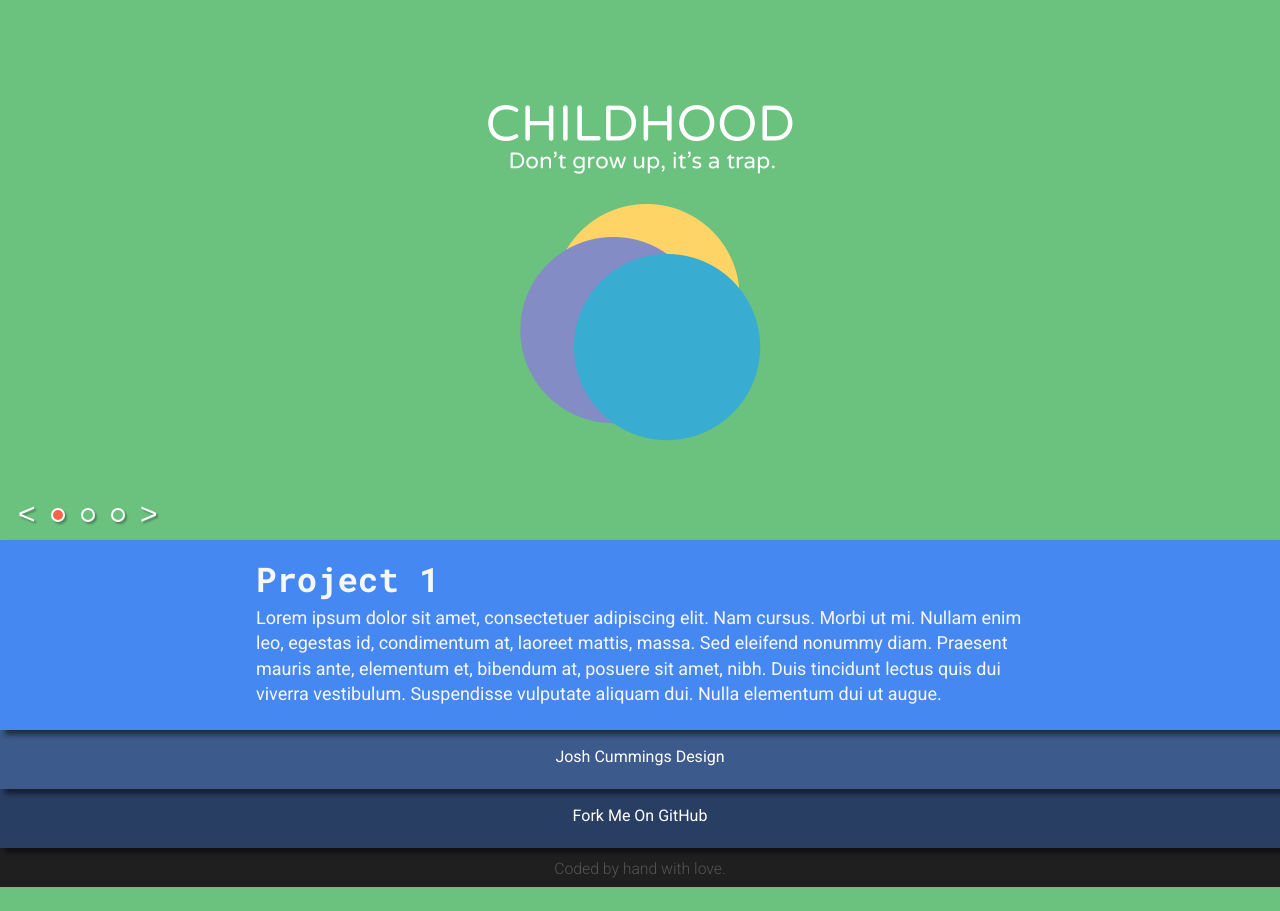
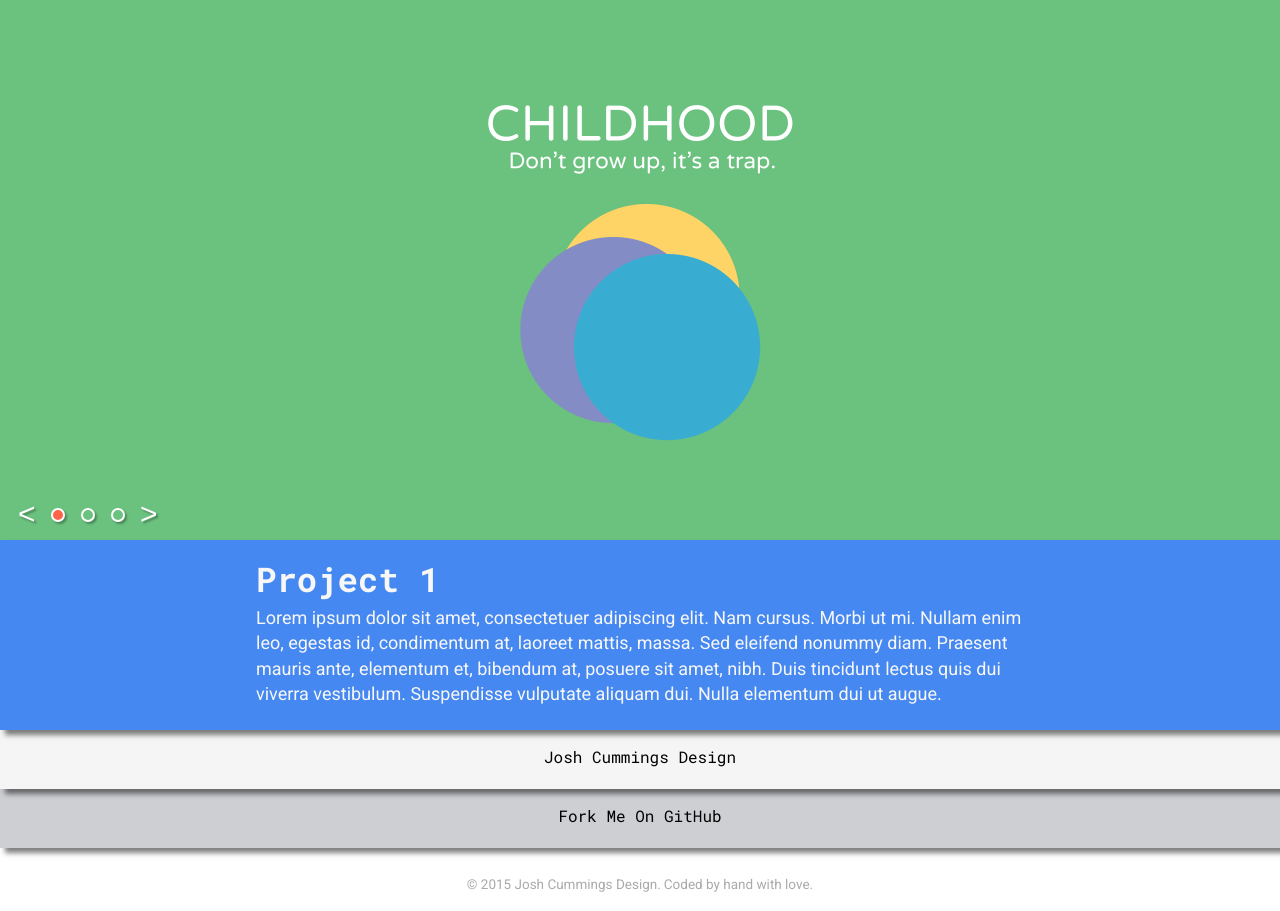
Before and after one commit to joshcummingsdesign/snazzy-slider, a PHP site: page / in a window 1280 px wide. Before the commit the page ends 887 px from the top, so only its background shows below. Run offline with PHP 8.4, Linux system fonts and the light colour scheme; some libraries are stand-ins or nearby versions.

Commit message:
Updated font families and colors.

```diff
--- a/css/styles.css
+++ b/css/styles.css
@@ -5,8 +5,6 @@ html, body {
 
 body {
   font-family: 'Roboto', Georgia, Times, 'Times New Roman', serif;
-  color: #fff;
-  background-color: #1f1f1f;
 }
 
 h1, h2, h3, h4, p, * {
@@ -33,10 +31,8 @@ p {
 }
 
 footer {
-  color: #555;
-  font-size: .875em;
-  font-weight: 300;
-  padding: 1em 1em .5em;
+  color: #aaa;
+  font-size: .75em;
   text-align: center;
 }
 
@@ -63,6 +59,7 @@ footer {
 .slider-controls {
   font-size: 1.875em;
   font-family: Courier, 'Lucida Sans Typewriter', 'Lucida Typewriter', monospace;
+  color: #fff;
   text-shadow: 2px 2px 2px rgba(0,0,0,0.3);
   display: inline-block;
   position: absolute;
@@ -141,13 +138,13 @@ footer {
 
 /* Extras */
 .link-item {
-  box-sizing: border-box;
-  background-color: #3d5a8c;
+  font-family: 'Roboto Mono', 'Helvetica Neue', Helvetica, Arial, 'Lucida Grande', sans-serif;
+  background-color: #f5f5f5;
   width: 100%;
   float: left;
   height: 4em;
   text-align: center;
-  color: #fff;
+  color: #000;
   position: relative;
   z-index: 2;
   box-shadow: 5px 5px 5px rgba(0,0,0,0.5);
@@ -158,7 +155,7 @@ footer {
 
 .link-item:nth-child(even) {
   float: right;
-  background-color: #293E63;
+  background-color: #cdcfd2;
   position: relative;
   z-index: 1;
   top: -10px;
@@ -184,3 +181,16 @@ footer {
   transform: translateY(-50%);
   font-size: 1em;
 }
+
+footer p {
+  padding: 1.25em 0;
+  display: inline-block;
+}
+
+footer p:first-child {
+  padding-bottom: 0;
+}
+
+footer p:last-child {
+  padding-top: .125em;
+}
--- a/index.html
+++ b/index.html
@@ -4,7 +4,7 @@
   <meta charset="UTF-8">
   <title>Snazzy Slider</title>
   <meta name="viewport" content="width=device-width, initial-scale=1">
-  <link href='http://fonts.googleapis.com/css?family=Roboto:400,300|Roboto+Mono:700' rel='stylesheet' type='text/css'>
+  <link href='http://fonts.googleapis.com/css?family=Roboto|Roboto+Mono:700,400' rel='stylesheet' type='text/css'>
   <link rel="stylesheet" href="css/normalize.css">
   <link rel="stylesheet" href="css/styles.css">
 </head>
@@ -52,6 +52,7 @@
     </a>
   </section>
   <footer>
+    <p>&copy; 2015 Josh Cummings Design.</p>
     <p>Coded by hand with love.</p>
   </footer>
   <script src="https://ajax.googleapis.com/ajax/libs/jquery/1.11.3/jquery.min.js"></script>
```
